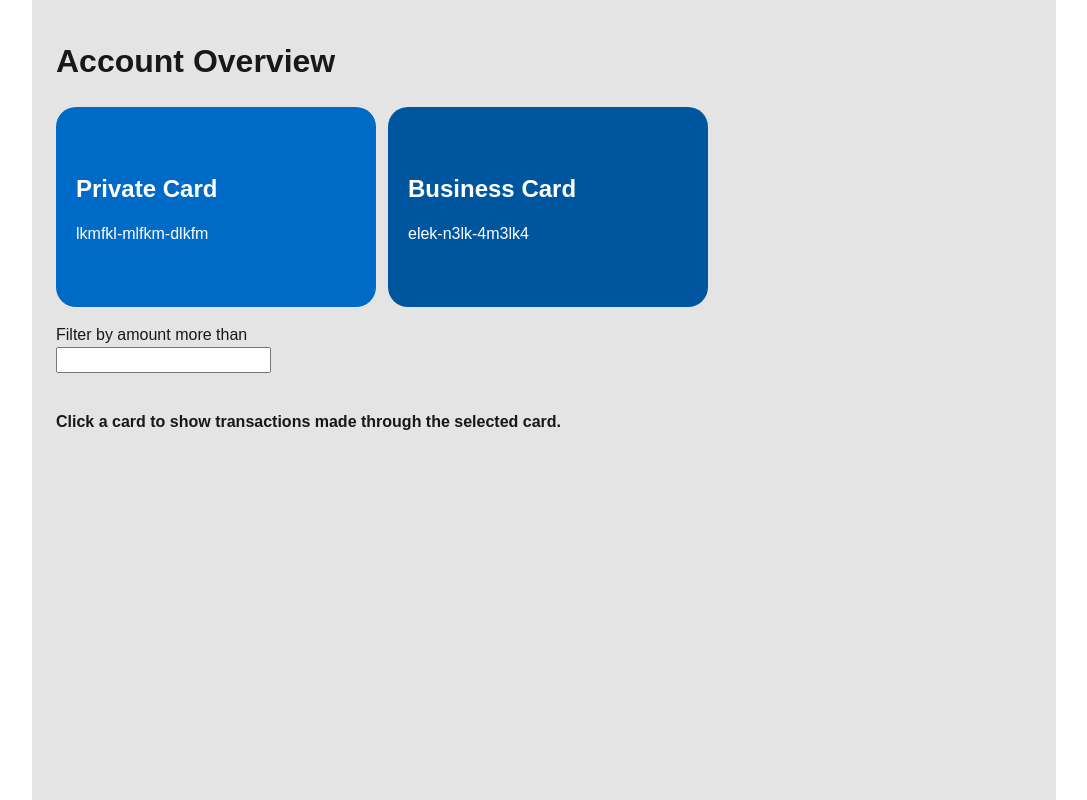
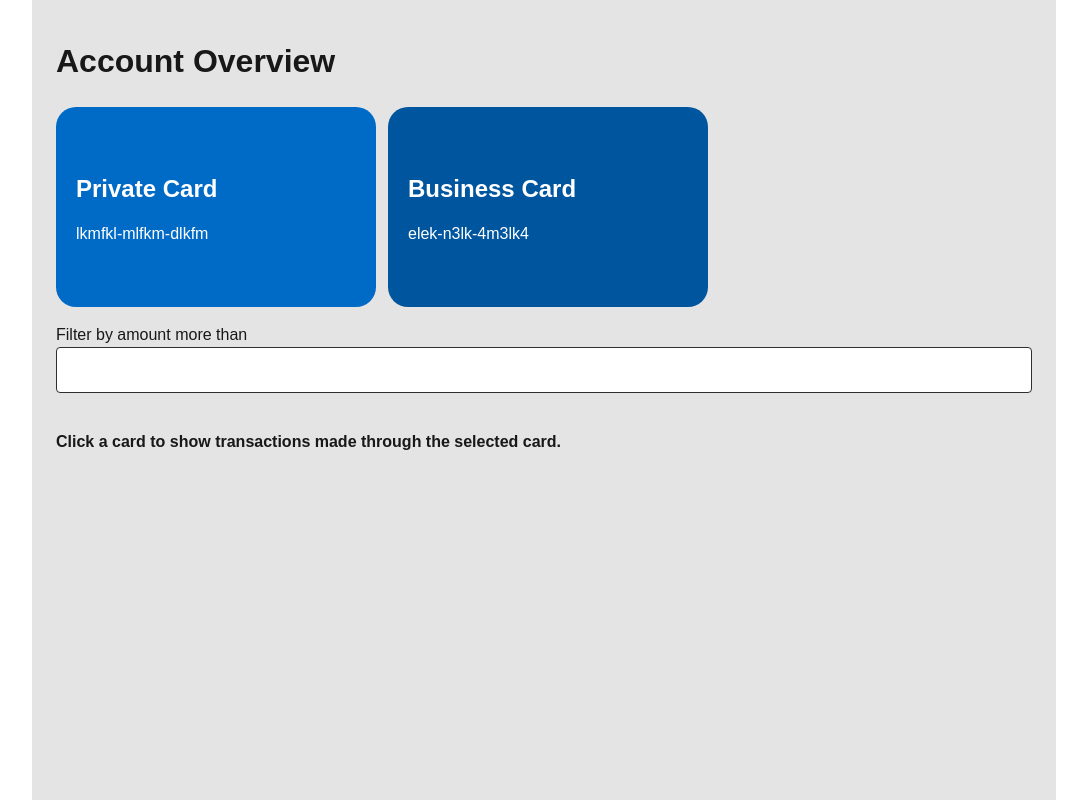
Before and after one commit to jweichiem/card-transactions-mockup, a React (Vite) app: page / in a window 1280 px wide. Shown: the whole page, without its empty margins (96-1183 px from the left). Built offline with nearby package versions, Linux system fonts and the light colour scheme; a web font is replaced by a local one.

Commit message:
feat(TransactionFilterInput): add simple input styles

```diff
--- a/src/components/TransactionFilterInput/style.scss
+++ b/src/components/TransactionFilterInput/style.scss
@@ -0,0 +1,12 @@
+.transaction-filter {
+  width: 100%;
+
+  &__input {
+    width: 100%;
+    padding: var(--c-spacing-block-md) var(--c-spacing-inline-md);
+    border-radius: var(--border-radius-xs);
+    line-height: 1.25;
+    font-size: 1rem;
+    border: .0625rem solid var(--color-neutral-200);
+  }
+}
```
